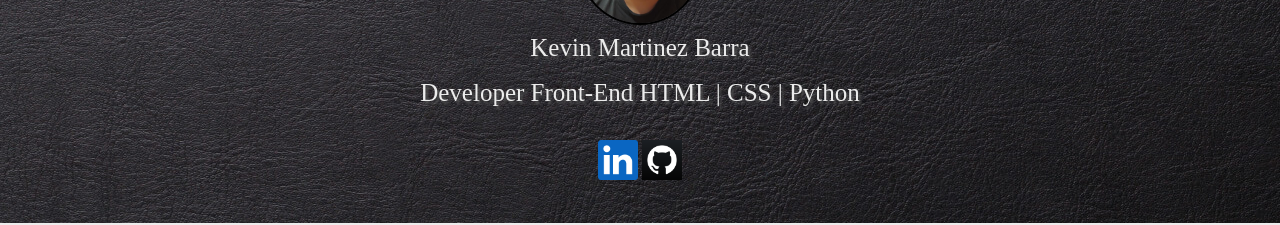
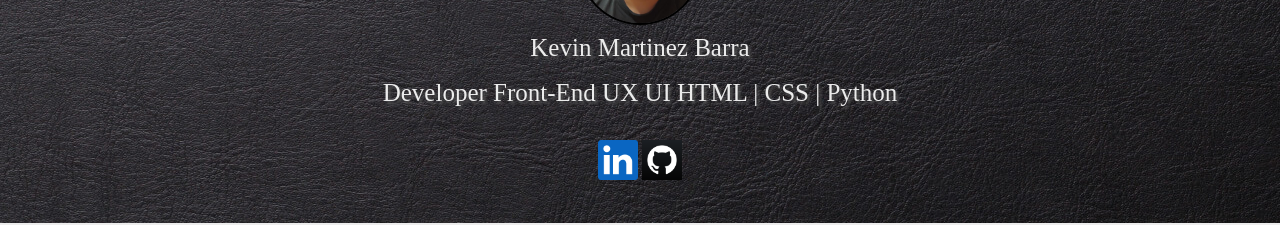
Before and after one commit to K3yr0nym0us/K3yr0nym0us.github.io, a plain HTML site: page Index.html in a window 1280 px wide. Shown: the part 289-514 px from the top of the page. Drawn offline with nearby package versions, Linux system fonts and the light colour scheme.

Commit message:
cambiando parrafo de la linea principal

```diff
--- a/Index.html
+++ b/Index.html
@@ -40,7 +40,7 @@
                 <img id="foto" src="Images/blanco.png">
 
                 <p>Kevin Martinez Barra</p>
-                <p>Developer Front-End HTML | CSS | Python</p>
+                <p>Developer Front-End UX UI HTML | CSS | Python</p>
 
                 <div class="botones-redes">
                     <a href="https://www.linkedin.com/in/kevin-martinez-barra/" target="_blank"><img id="linkedin" src="Images/linkedin.png"></a>
```
